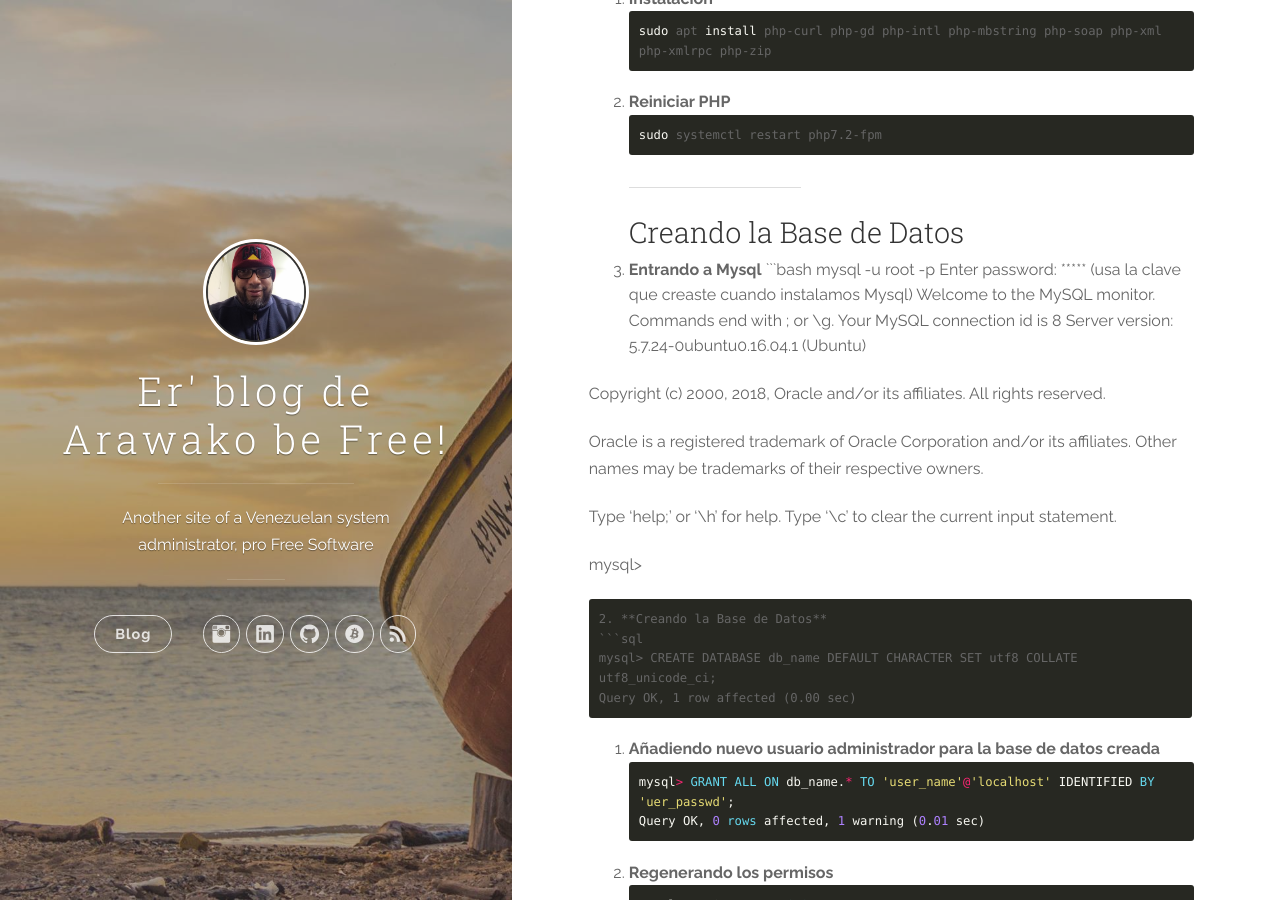
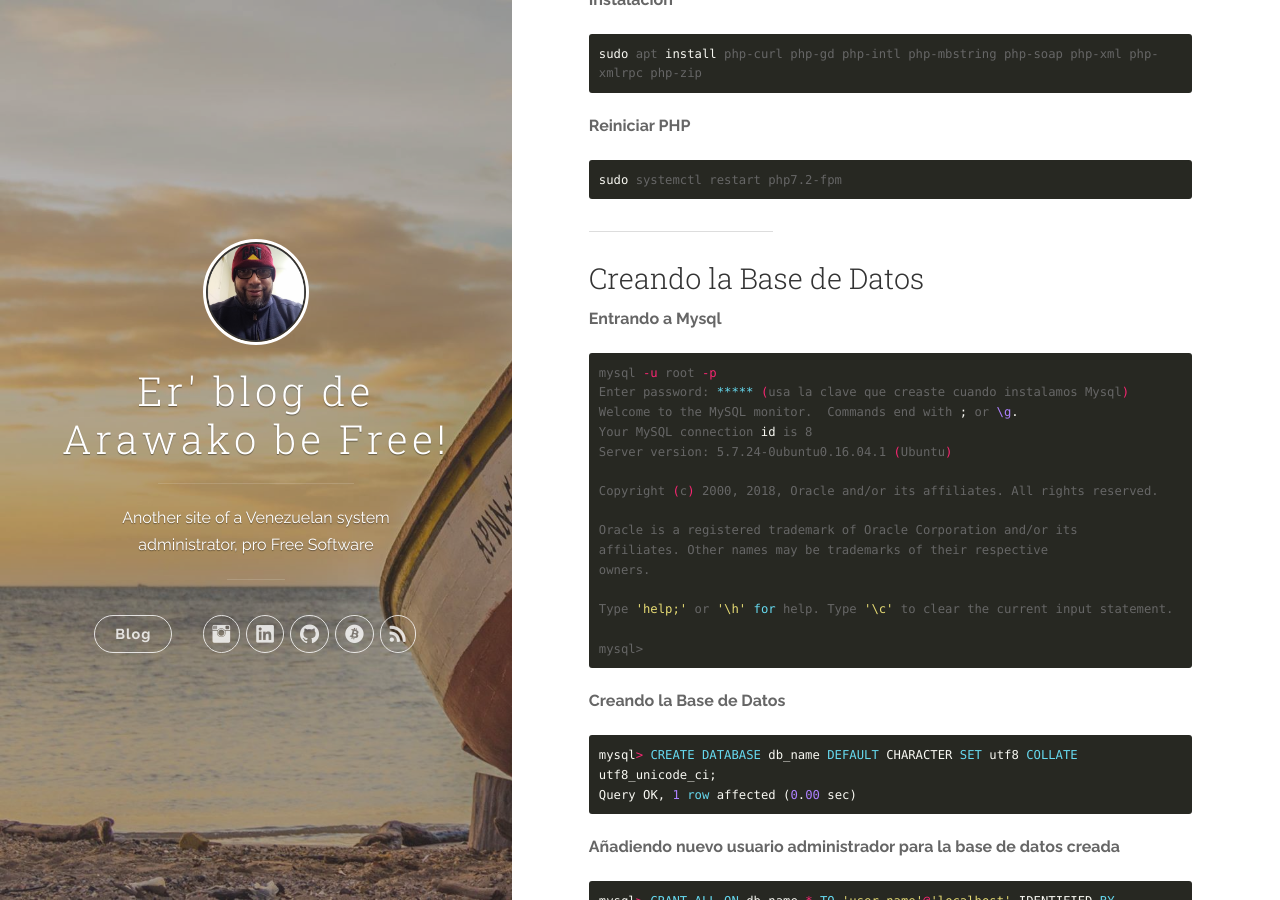
Before and after one commit to arawako/arawako.github.io, a Jekyll site: the page built from _posts/2018-11-21-wp_lemp.md, in a window 1280 px wide and 900 px high, scrolled down 502 px. Built offline with Jekyll 4.4.1, drawn with Linux system fonts in a browser that asks for light colours; some of the changed lines change nothing that is shown.

Commit message:
new update post LEMP

````diff
--- a/_posts/2018-11-21-wp_lemp.md
+++ b/_posts/2018-11-21-wp_lemp.md
@@ -12,17 +12,17 @@ apt-get update && apt-get -y upgrade
 ```
 ------
 ### Instalar extensiones adicionales de PHP requeridas por Wordpress ###
-1. **Instalación**
+**Instalación**
 ```bash
 sudo apt install php-curl php-gd php-intl php-mbstring php-soap php-xml php-xmlrpc php-zip
 ```
-2. **Reiniciar PHP**
+**Reiniciar PHP**
 ```bash
 sudo systemctl restart php7.2-fpm
 ```
 ------
 ### Creando la Base de Datos ###
-1. **Entrando a Mysql**
+**Entrando a Mysql**
 ```bash
 mysql -u root -p
 Enter password: ***** (usa la clave que creaste cuando instalamos Mysql)
@@ -40,33 +40,33 @@ Type 'help;' or '\h' for help. Type '\c' to clear the current input statement.
 
 mysql>
 ```
-2. **Creando la Base de Datos**
+**Creando la Base de Datos**
 ```sql
 mysql> CREATE DATABASE db_name DEFAULT CHARACTER SET utf8 COLLATE utf8_unicode_ci;
 Query OK, 1 row affected (0.00 sec)
 ```
-3. **Añadiendo nuevo usuario administrador para la base de datos creada**
+**Añadiendo nuevo usuario administrador para la base de datos creada**
 ```sql
 mysql> GRANT ALL ON db_name.* TO 'user_name'@'localhost' IDENTIFIED BY 'uer_passwd';
 Query OK, 0 rows affected, 1 warning (0.01 sec)
 ```
-4. **Regenerando los permisos**
+**Regenerando los permisos**
 ```sql
 mysql> FLUSH PRIVILEGES;
 Query OK, 0 rows affected (0.02 sec)
 ```
-5. **Saliendo del shell de Mysql**
+**Saliendo del shell de Mysql**
 ```sql
 mysql> EXIT;
 Bye
 ```
 ------
 ### Creando un V-Host en NGINX para Wordpress ###
-1. **Creando el archivo de configuración**
+**Creando el archivo de configuración**
 ```bash
 sudo vim /etc/nginx/sites-available/name_vhost
 ```
-2. **Añadir este contenido**
+**Añadir este contenido**
 ```nginx
 server {
       listen 80 default_server;
@@ -99,18 +99,18 @@ server {
       }
 }
 ```
-3. **Verificar si no hay errores en la sintaxis**
+**Verificar si no hay errores en la sintaxis**
 ```bash
 sudo nginx -t
 ```
-4. **Aplicar cambios en NGINX**
+**Aplicar cambios en NGINX**
 ```bash
 sudo systemctl reload nginx
 ```
 ------
 
 ### Descargar Wordpress ###
-1. **Descarga Wordpress en español**
+**Descarga Wordpress en español**
 ```bash
 curl -LO https://es.wordpress.org/wordpress-4.9.8-es_ES.tar.gz
 % Total    % Received % Xferd  Average Speed   Time    Time     Time  Current
@@ -118,25 +118,25 @@ Dload  Upload   Total   Spent    Left  Speed
 100    9045k    100     9045k    0     0  13.3M      0
 --:--:-- --:--:-- --:--:-- 13.3M
 ```
-2. **Descomprimir el paquete y extraer su contenido**
+**Descomprimir el paquete y extraer su contenido**
 ```bash
 tar xzvf wordpress-4.9.8-es_ES.tar.gz
 ```
-3. **Crear archivo de configuración de Wordpress a partir del archivo example**
+**Crear archivo de configuración de Wordpress a partir del archivo example**
 ```bash
 cp ~/wordpress/wp-config-sample.php ~/wordpress/wp-config.php
 ```
-4. **Copiar el directorio wordpress/ a la ruta /var/www/**
+**Copiar el directorio wordpress/ a la ruta /var/www/**
 ```bash
 sudo cp -a ~/wordpress /var/www/wordpress
 ```
-5. **Asignar a www-data como dueño de la carpeta wordpress**
+**Asignar a www-data como dueño de la carpeta wordpress**
 ```bash
 sudo chown -R www-data:www-data /var/www/wordpress
 ```
 ------
 ### Configurar el archivo wp-config.php ###
-1. **Obtener valores seguros del generador de claves secretas de WordPress**
+**Obtener valores seguros del generador de claves secretas de WordPress**
 Es necesario hacer algunos cambios en el archivo de configuración principal de WordPress.
 
 Cuando abramos el archivo, nuestro primer objetivo será ajustar algunas claves secretas para proporcionar cierta seguridad a nuestra instalación. WordPress proporciona un generador seguro para estos valores para que usted no tenga que tratar de encontrar buenos valores por su cuenta. Estos sólo se utilizan internamente, por lo que no perjudicará la usabilidad de tener valores complejos y seguros aquí.
@@ -158,8 +158,8 @@ define('NONCE_SALT',       'SFH0ee>?]hSIQZv@#v~%,mETA3P:ga3$60cw.o&s?r!+z1$~w:z<
 ```
 Lo copiamos y pegamos en el archivo de configuración de wordpress, sustituyendo las líneas correspondientes a esa sección.
 
-```shell
-user@server:~$ w3m http://localhost/info.php
+```bash
+w3m http://localhost/info.php
 ```
 Añadir la información referente a la base de datos en el mismo archivo.
 ```php
````
